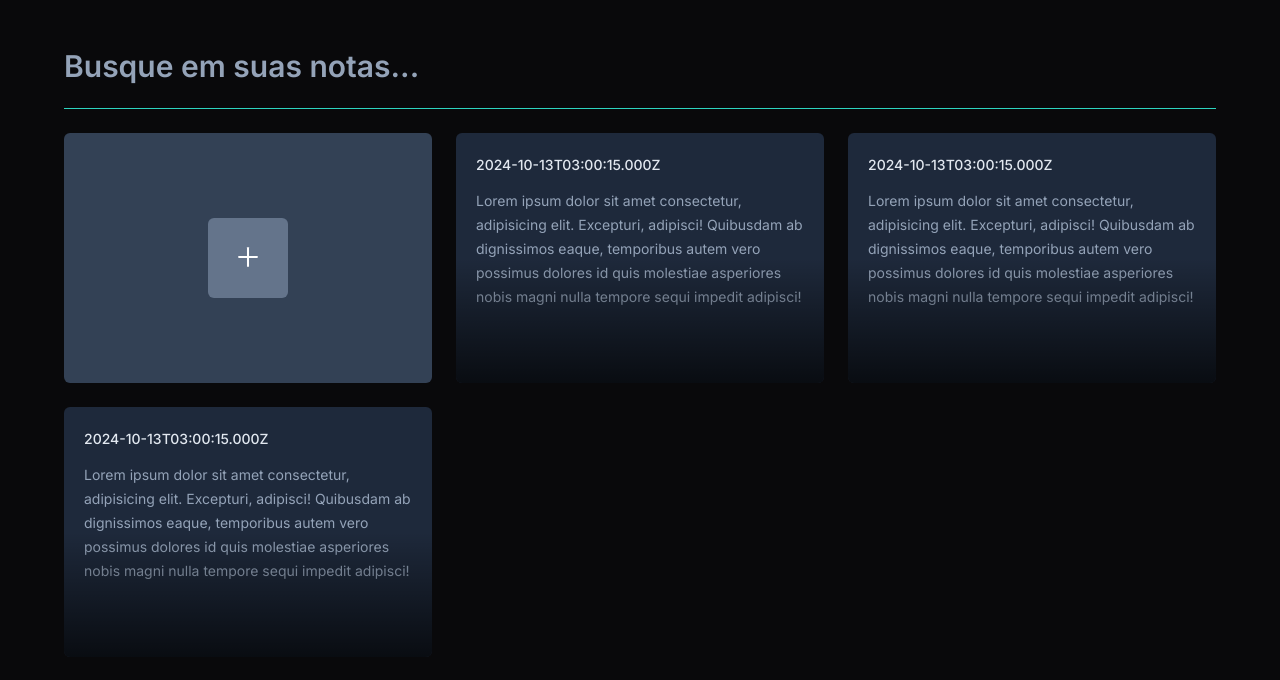
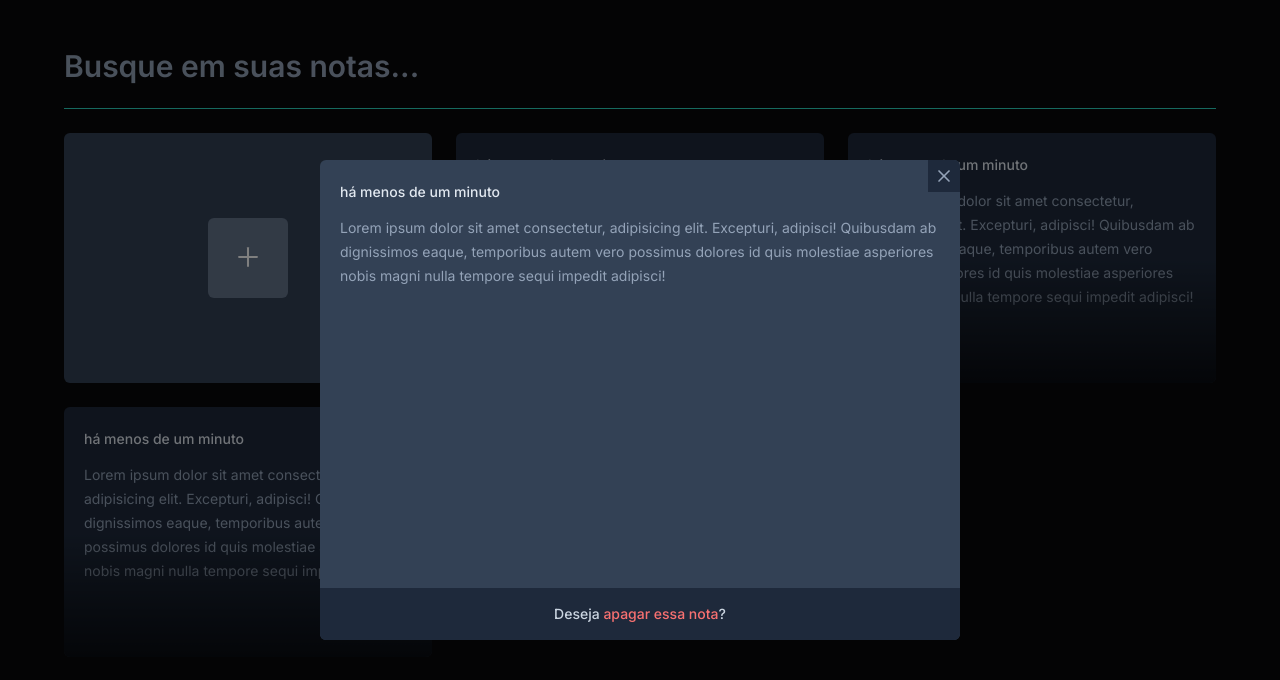
Before and after one commit to Maria-Eduarda90/notes, a React (Vite) app: page / in a window 1280 px wide. Both pictures are taken after a click on the button 640 px from the left and 258 px from the top of the page. Shown: the top 680 px of the page. Built offline with nearby package versions, Linux system fonts and the light colour scheme.

Commit message:
feat: criação do modal

```diff
--- a/package.json
+++ b/package.json
@@ -12,6 +12,8 @@
   "dependencies": {
     "@ant-design/icons": "^5.5.1",
     "@radix-ui/react-dialog": "^1.1.2",
+    "date-fns": "^4.1.0",
+    "lucide-react": "^0.452.0",
     "react": "^18.3.1",
     "react-dom": "^18.3.1"
   },
--- a/src/components/card/index.tsx
+++ b/src/components/card/index.tsx
@@ -1,3 +1,8 @@
+import * as Dialog from "@radix-ui/react-dialog";
+import { formatDistanceToNow } from 'date-fns';
+import { ptBR } from 'date-fns/locale';
+import { X } from 'lucide-react';
+
 interface ICard {
     date: Date;
     content: string;
@@ -5,15 +10,39 @@
 
 export function Card({ date, content }: ICard) {
     return (
-        <button className="rounded-md text-left flex flex-col bg-slate-800 p-5 gap-3 overflow-hidden relative outline-none hover:ring-2 hover:ring-teal-400 focus-visible:ring-2 focus-visible:ring-teal-400">
+        <Dialog.Root>
+            <Dialog.Trigger className="rounded-md text-left flex flex-col bg-slate-800 p-5 gap-3 overflow-hidden relative outline-none hover:ring-2 hover:ring-teal-400 focus-visible:ring-2 focus-visible:ring-teal-400">
                 <span className='text-sm font-medium leading-6 text-slate-200'>
-                {date.toISOString()}
+                    {formatDistanceToNow(date, { locale: ptBR, addSuffix: true })}
                 </span>
                 <p className='text-sm leading-6 text-slate-400'>
                     {content}
                 </p>
 
                 <div className='absolute bottom-0 left-0 right-0 h-1/2 bg-gradient-to-t from-black/70 to-black/0 pointer-events-none' />
+            </Dialog.Trigger>
+
+            <Dialog.Portal>
+                <Dialog.Overlay className="inset-0 fixed bg-black/50" />
+                <Dialog.Content className="fixed overflow-hidden left-1/2 top-1/2 -translate-x-1/2 -translate-y-1/2 max-w-[640px] w-full h-[60vh] bg-slate-700 rounded-md flex flex-col outline-none">
+                    <Dialog.Close className="absolute right-0 top-0 bg-slate-800 p-1.5 text-slate-400 hover:text-slate-100">
+                        <X className="size-5" />
+                    </Dialog.Close>
+
+                    <div className="flex flex-1 flex-col gap-3 p-5">
+                        <span className='text-sm font-medium leading-6 text-slate-200'>
+                            {formatDistanceToNow(date, { locale: ptBR, addSuffix: true })}
+                        </span>
+                        <p className='text-sm leading-6 text-slate-400'>
+                            {content}
+                        </p>
+                    </div>
+
+                    <button type="button" className="w-full bg-slate-800 py-4 text-center text-sm text-slate-300 outline-none font-medium group">
+                        Deseja <span className="text-red-400 group-hover:underline">apagar essa nota</span>?
                     </button>
+                </Dialog.Content>
+            </Dialog.Portal>
+        </Dialog.Root>
     );
 }
```
Also changed, not shown: 1 other file (tests, documents, lock files or other folders). Lines whose indentation alone changed are shown as unchanged.
